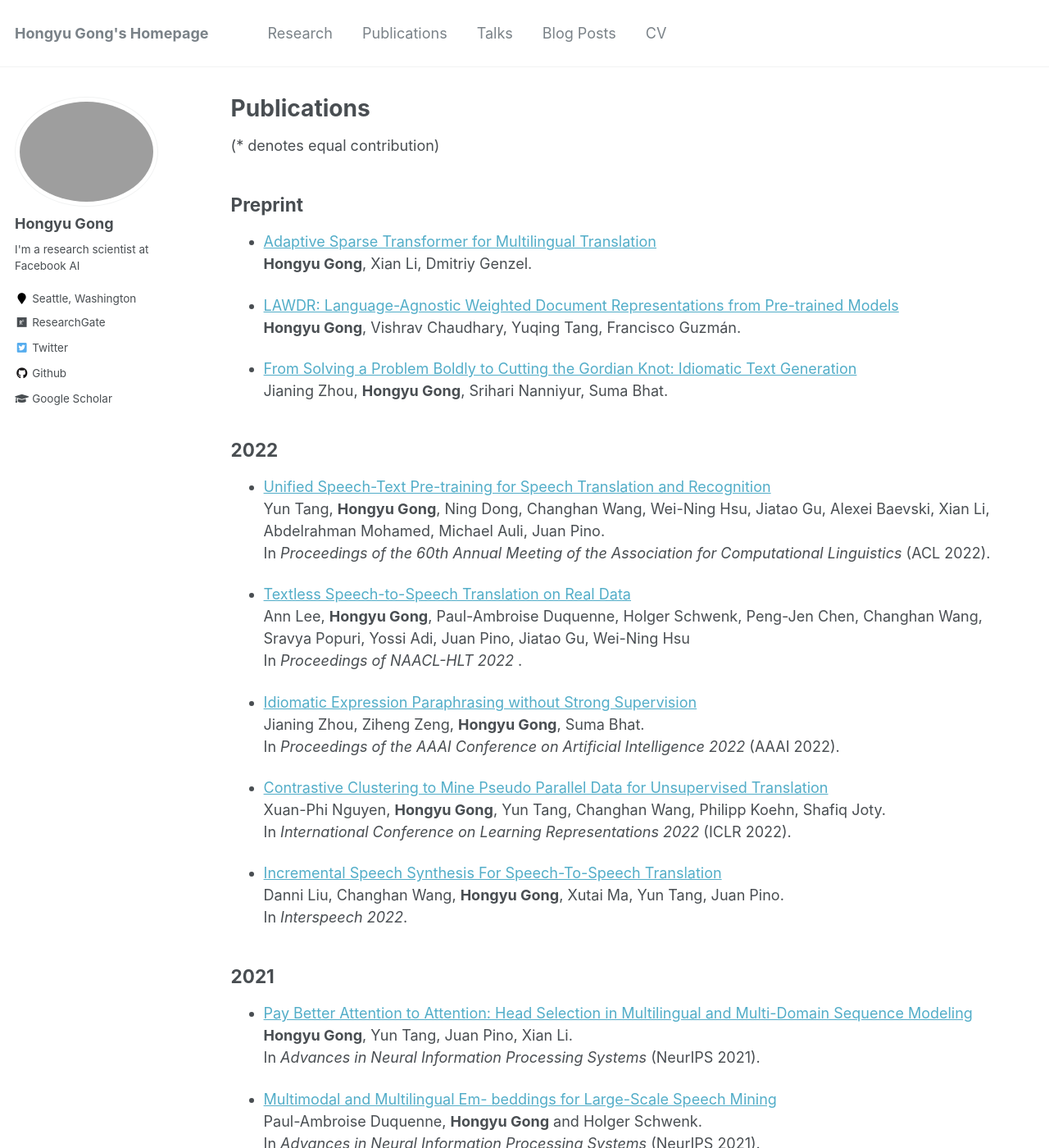
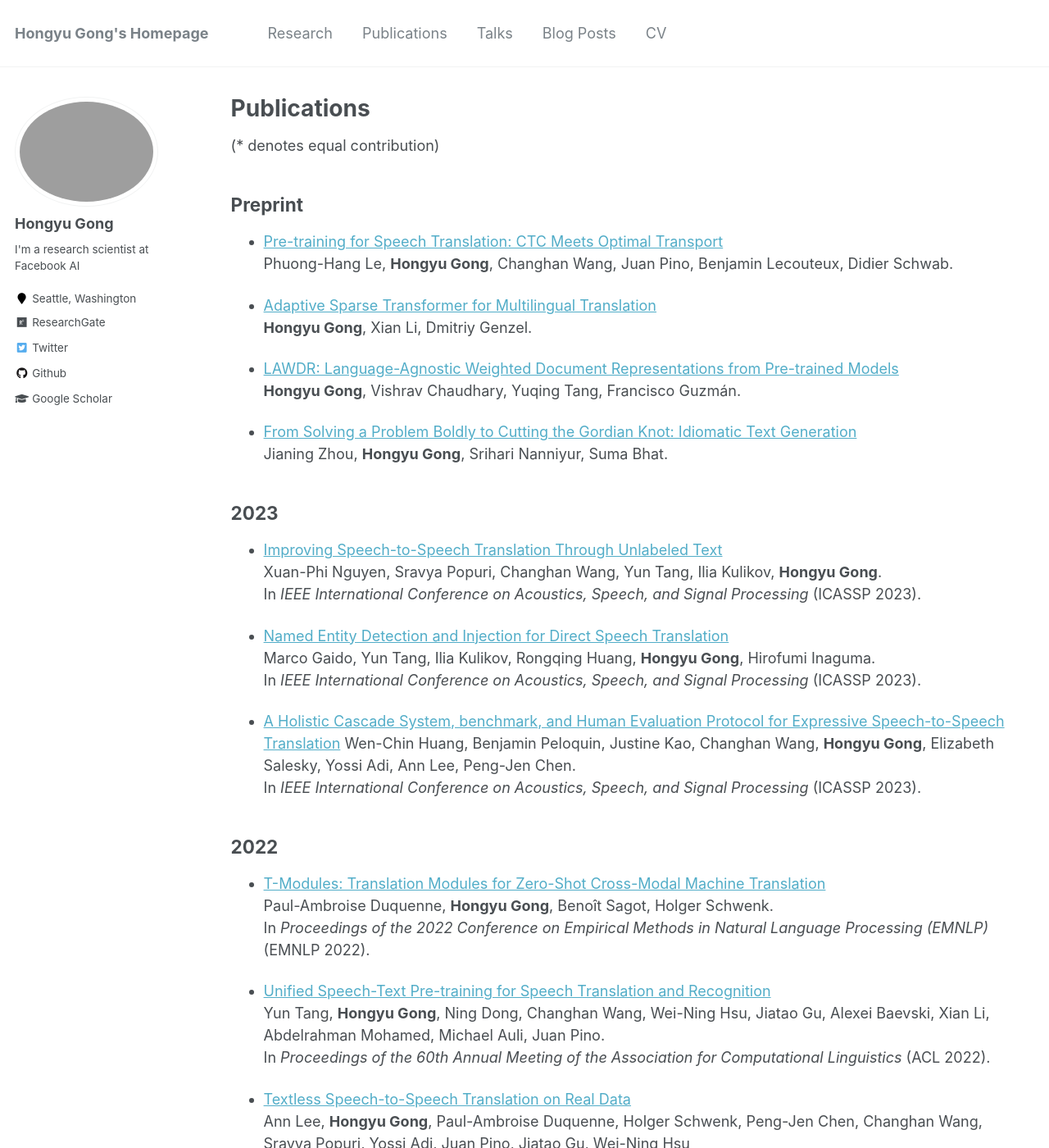
Before and after one commit to HongyuGong/HongyuGong.github.io, a Jekyll site: the page built from _pages/publications.md, in a window 1280 px wide and 1400 px high. Shown: the whole window at 82% size. Built offline with Jekyll 4.4.1, drawn with Linux system fonts in a browser that asks for light colours.

Commit message:
Update publications.md

```diff
--- a/_pages/publications.md
+++ b/_pages/publications.md
@@ -18,6 +18,8 @@ author_profile: true
 (\* denotes equal contribution)
 
 ## Preprint
+* [Pre-training for Speech Translation: CTC Meets Optimal Transport](https://arxiv.org/abs/2301.11716) <br>
+Phuong-Hang Le, <b>Hongyu Gong</b>, Changhan Wang, Juan Pino, Benjamin Lecouteux, Didier Schwab. <br>
 
 * [Adaptive Sparse Transformer for Multilingual Translation](https://arxiv.org/pdf/2104.07358.pdf) <br>
 <b>Hongyu Gong</b>, Xian Li, Dmitriy Genzel. <br>
@@ -29,7 +31,25 @@ author_profile: true
 Jianing Zhou, <b>Hongyu Gong</b>, Srihari Nanniyur, Suma Bhat. <br>
 
 
+## 2023
+
+* [Improving Speech-to-Speech Translation Through Unlabeled Text](https://arxiv.org/abs/2210.14514) <br>
+Xuan-Phi Nguyen, Sravya Popuri, Changhan Wang, Yun Tang, Ilia Kulikov, <b>Hongyu Gong</b>. <br>
+In <i>IEEE International Conference on Acoustics, Speech, and Signal Processing</i> (ICASSP 2023).
+
+* [Named Entity Detection and Injection for Direct Speech Translation](https://arxiv.org/abs/2210.11981) <br>
+Marco Gaido, Yun Tang, Ilia Kulikov, Rongqing Huang, <b>Hongyu Gong</b>, Hirofumi Inaguma. <br>
+In <i>IEEE International Conference on Acoustics, Speech, and Signal Processing</i> (ICASSP 2023).
+
+* [A Holistic Cascade System, benchmark, and Human Evaluation Protocol for Expressive Speech-to-Speech Translation](https://arxiv.org/abs/2301.10606)
+Wen-Chin Huang, Benjamin Peloquin, Justine Kao, Changhan Wang, <b>Hongyu Gong</b>, Elizabeth Salesky, Yossi Adi, Ann Lee, Peng-Jen Chen. <br>
+In <i>IEEE International Conference on Acoustics, Speech, and Signal Processing</i> (ICASSP 2023).
+
 ## 2022
+
+* [T-Modules: Translation Modules for Zero-Shot Cross-Modal Machine Translation](https://arxiv.org/abs/2205.12216) <br>
+Paul-Ambroise Duquenne, <b>Hongyu Gong</b>, Benoît Sagot, Holger Schwenk. <br>
+In <i>Proceedings of the 2022 Conference on Empirical Methods in Natural Language Processing (EMNLP)</i> (EMNLP 2022).
 
 * [Unified Speech-Text Pre-training for Speech Translation and Recognition](https://aclanthology.org/2022.acl-long.105/) <br>
 Yun Tang, <b>Hongyu Gong</b>, Ning Dong, Changhan Wang, Wei-Ning Hsu, Jiatao Gu, Alexei Baevski, Xian Li, Abdelrahman Mohamed, Michael Auli, Juan Pino. <br>
```
